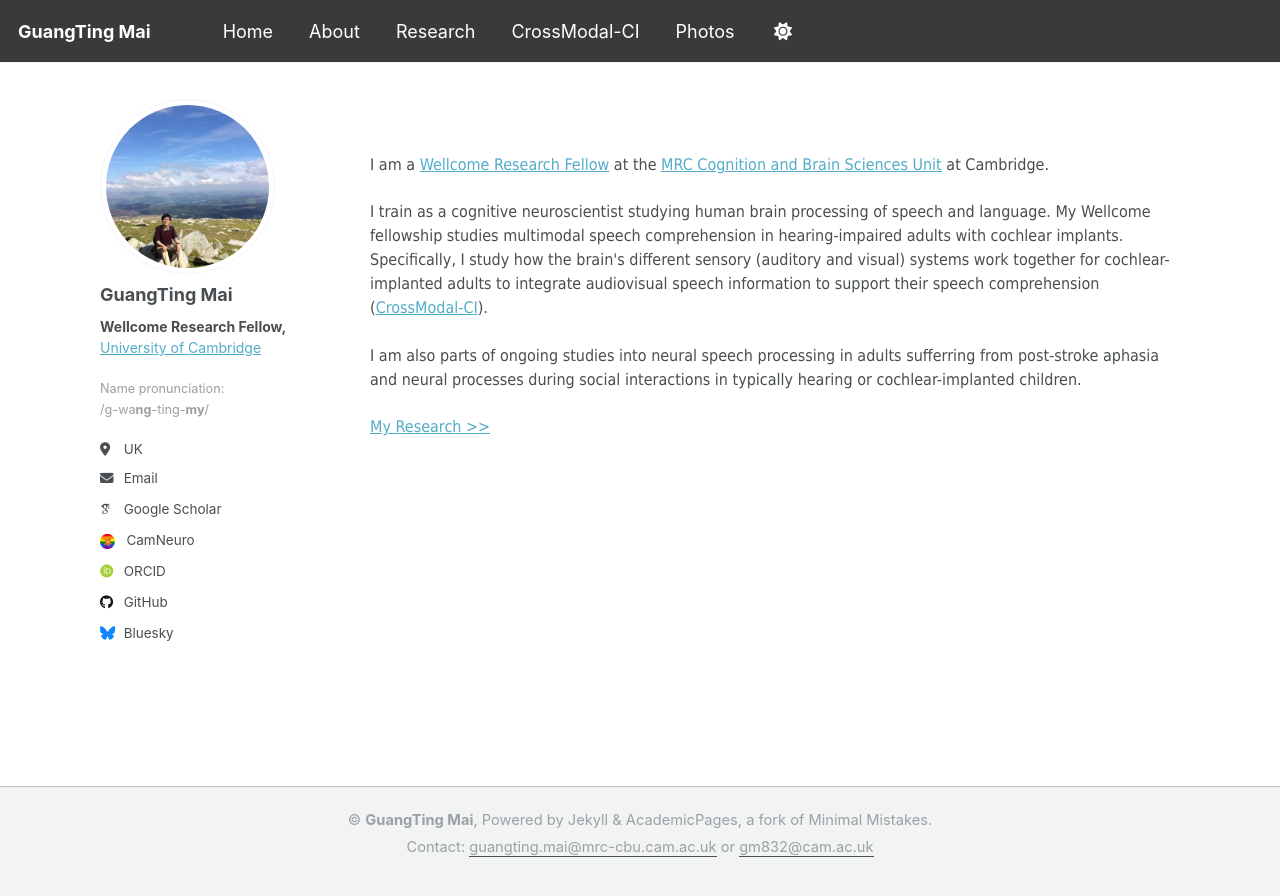
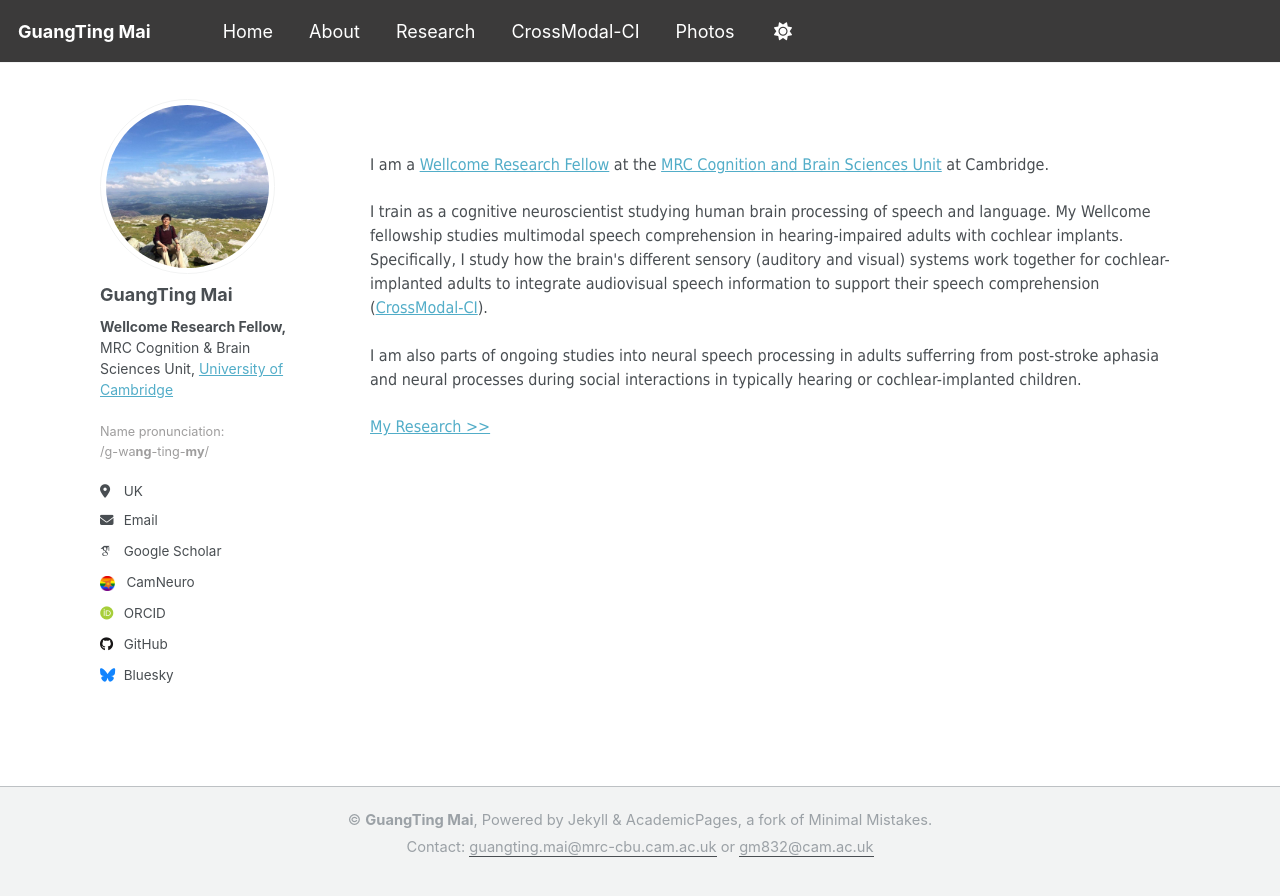
Before and after one commit to guangtingmai/guangtingmai.github.io, a Jekyll site: the page built from _pages/readme.html, in a window 1280 px wide. Shown: the top 896 px of the page. Built offline with Jekyll 4.4.1, drawn with Linux system fonts in a browser that asks for light colours; some web fonts are replaced.

Commit message:
Update _config.yml

```diff
--- a/_config.yml
+++ b/_config.yml
@@ -25,7 +25,7 @@
   avatar           : "profile.jpg"
   name             : "GuangTing Mai"
   pronouns         : # example: "she/her"
-  bio              : '<span style="font-size:10.5pt;"><strong>Wellcome Research Fellow,</strong><br><a href="https://www.cam.ac.uk/">University of Cambridge</a></span><br><br><span style="font-size:9.5pt;color:#9e9d9d">Name pronunciation:<br>/g-wa<strong>ng</strong>-ting-<strong>my</strong>/</span>'
+  bio              : '<span style="font-size:10.5pt;"><strong>Wellcome Research Fellow,</strong><br>MRC Cognition & Brain Sciences Unit, <a href="https://www.cam.ac.uk/">University of Cambridge</a></span><br><br><span style="font-size:9.5pt;color:#9e9d9d">Name pronunciation:<br>/g-wa<strong>ng</strong>-ting-<strong>my</strong>/</span>'
   location         : "UK"
   employer         : # "Red Brick University"
   uri              : # URL
```
